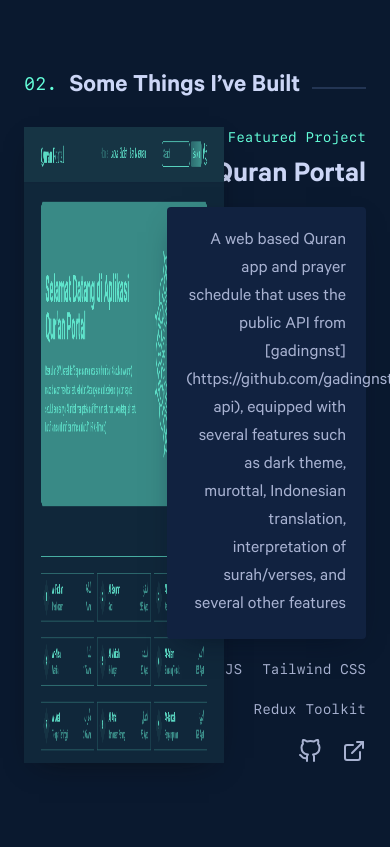
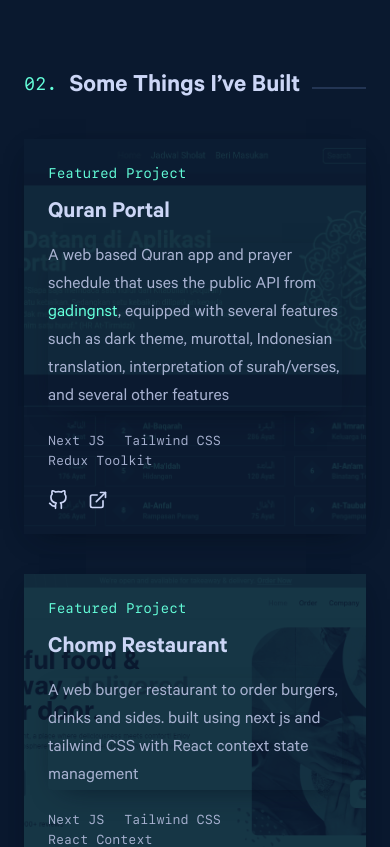
Before and after one commit to bwafi/syahroni-bawafi, a Next.js app: page / in a window 390 px wide. Shown: the part 1720-2567 px from the top of the page. Built offline with nearby package versions, Linux system fonts and the light colour scheme.

Commit message:
responsive featured section

```diff
--- a/components/Featured.tsx
+++ b/components/Featured.tsx
@@ -20,45 +20,67 @@
   return (
     <section className="w-full my-10 mx-auto md:px-5 ">
       <Title index="02.">Some Things I’ve Built</Title>
-      <ul className="mt-5 flex flex-col gap-32">
+      <ul className="mt-8 flex flex-col gap-10 md:gap-32">
         {projects.map((project, index: number) => (
           <li
             key={index}
-            className="w-full grid grid-cols-12 items-center group">
-            <div className="relative col-start-6 col-end-13 group-even:col-start-1 group-even:col-end-8 text-right group-even:text-left row-start-1">
+            className="w-full grid grid-cols-12 items-center group rounded">
+            <div className="z-[5] md:z-auto relative col-start-1 md:col-start-7 col-end-13 md:group-even:col-start-1 md:group-even:col-end-7 md:text-right group-even:text-left row-start-1 p-6 md:p-0 navy-shadow md:shadow-none">
               <p className="text-sm font-sfMono text-green">Featured Project</p>
-              <h1 className="text-3xl font-semibold my-3 ">
-                <a href={project.url} className="hover:text-green">
+              <h1 className="small-heading font-semibold my-3 ">
+                <a
+                  href={project.url}
+                  target="_blank"
+                  className="hover:text-green">
                   {project.name}
                 </a>
               </h1>
-              <div className="bg-light-navy rounded p-5 z-[3] relative navy-shadow">
-                <p className="text-light-slate text-lg ">{project.desc}</p>
+              <div className="md:bg-light-navy rounded md:p-5 z-10 relative navy-shadow">
+                <ReactMarkdown
+                  className="text-light-slate text-lg"
+                  components={{
+                    a: ({ node, ...props }) => (
+                      <a
+                        target="_blank"
+                        className="text-green hover:border-b hover:border-b-green"
+                        {...props}
+                      />
+                    ),
+                  }}>
+                  {project.desc}
+                </ReactMarkdown>
               </div>
-              <ul className="flex justify-end group-even:justify-start gap-5 flex-wrap my-5 text-light-slate font-sfMono text-sm z-[3]">
+              <ul className="flex relative md:justify-end group-even:justify-start gap-x-5 flex-wrap my-5 text-light-slate font-sfMono text-[13px] md:text-sm z-[2]">
                 {project.techs.map((tech, index) => (
                   <li key={index}>{tech}</li>
                 ))}
               </ul>
-              <div className="flex text-2xl group-even:justify-start justify-end gap-5 text-light-slate">
-                <a href={project.github} className="hover:text-green">
+              <div className="relative flex text-xl group-even:justify-start justify-start md:justify-end gap-5 z-[2]">
+                <a
+                  href={project.github}
+                  target="_blank"
+                  className="hover:text-green">
                   <FiGithub />
                 </a>
-                <a href={project.url} className="hover:text-green">
+                <a
+                  href={project.url}
+                  target="_blank"
+                  className="hover:text-green">
                   <FiExternalLink />
                 </a>
               </div>
             </div>
-            <div className="group w-full h-full col-start-1 col-end-8 group-even:col-start-6 group-even:col-end-13 z-[1] relative row-start-1 row-end-2">
+            <div className="group/img w-full opacity-25 md:opacity-100 h-full col-start-1 col-end-13 md:col-end-8 md:group-even:col-start-6 md:group-even:col-end-13 z-[2] relative row-start-1 row-end-2">
               <a
                 href={project.url}
-                className="relative img-bg_featured block w-full h-full bg-green mix-blend-screen">
+                target="_blank"
+                className="relative z-[1] md:z-0 img-bg_featured block w-full h-full align-middle bg-green">
                 <Image
                   src={project.image}
                   alt="Quran Portal"
                   width={600}
                   height={300}
-                  className="relative h-full w-full navy-shadow mix-blend-multiply grayscale contrast-90 brightness-90 group-hover:filter-none group-hover:mix-blend-normal"
+                  className="relative h-full w-full object-cover align-middle navy-shadow mix-blend-multiply grayscale contrast-100 brightness-50 md:brightness-90 group-hover/img:filter-none group-hover/img:mix-blend-normal"
                 />
               </a>
             </div>
--- a/style/globals.css
+++ b/style/globals.css
@@ -26,6 +26,10 @@
   font-size: clamp(40px, 8vw, 80px);
 }
 
+.small-heading {
+  font-size: clamp(24px, 5vw, 28px);
+}
+
 .navy-shadow {
   box-shadow: 0 10px 30px -15px rgba(2, 12, 27, 0.7);
 }
```
